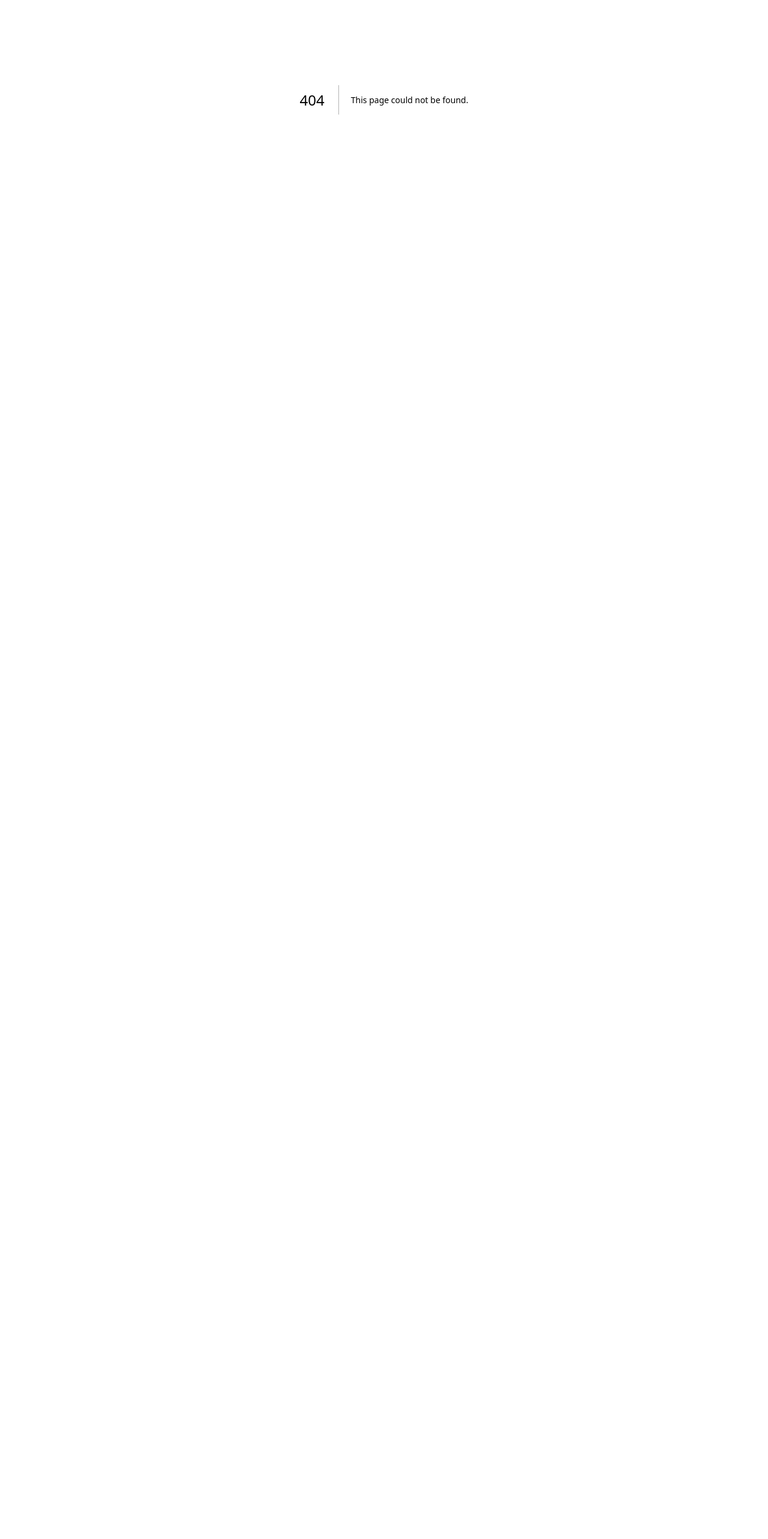
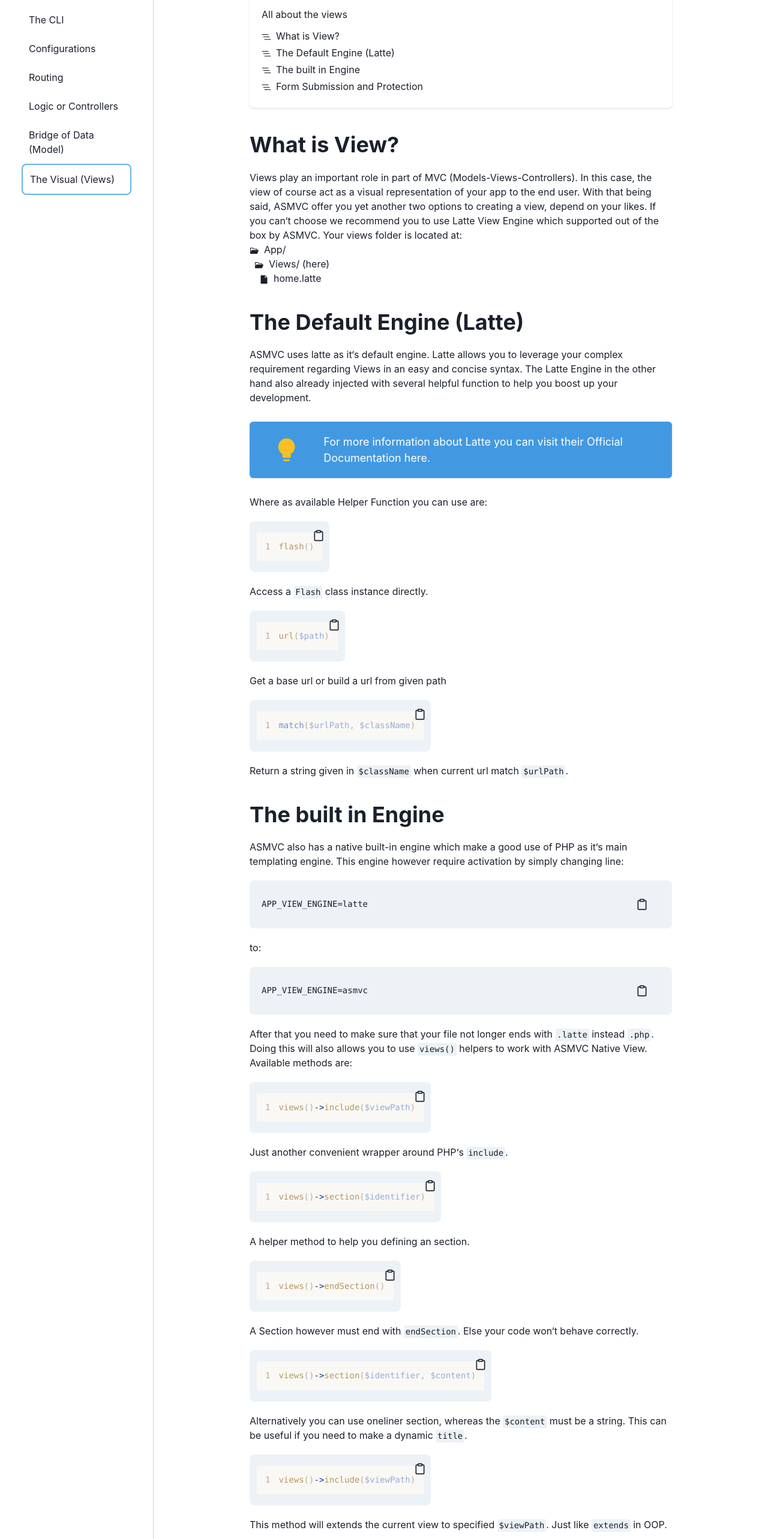
Before and after one commit to albetnov/asmvc-docs, a Next.js app: page /docs/basics/views in a window 1280 px wide. Before the commit this address had no page. Shown: the part 234-2800 px from the top of the page at 60% size. Before the commit the page ends 800 px from the top, so only its background shows below. Built offline with nearby package versions, Linux system fonts and the light colour scheme.

Commit message:
feat: add views page

```diff
--- a/Components/Docs/layoutModel.tsx
+++ b/Components/Docs/layoutModel.tsx
@@ -38,7 +38,8 @@
             {title: "Configurations", href: "/docs/basics/configs"},
             {title: "Routing", href: "/docs/basics/routings"},
             {title: "Logic or Controllers", href: "/docs/basics/controller"},
-            {title: "Bridge of Data (Model)", href: "/docs/basics/models"}
+            {title: "Bridge of Data (Model)", href: "/docs/basics/models"},
+            {title: "The Visual (Views)", href: "/docs/basics/views"}
         ]
     }
 ];
--- /dev/null
+++ b/Models/Basics/viewsModel.ts
@@ -0,0 +1,29 @@
+const navigations = [
+    {link: "what-is-view", title: "What is View?"},
+    {link: "latte-engine", title: "The Default Engine (Latte)"},
+    {link: "built-in", title: "The built in Engine"},
+    {link: "form-submission", title: "Form Submission and Protection"}
+];
+
+const viewsHelpersFn = {
+    include: "views()->include($viewPath)",
+    extends: "views()->include($viewPath)",
+    sectionOneLiner: "views()->section($identifier, $content)",
+    section: "views()->section($identifier)",
+    endSection: "views()->endSection()",
+    getSection: "views()->getSection($identifier)",
+    match: "views()->match($urlPath, $className)"
+};
+
+const generalFn = {
+    csrf: "csrf($key)",
+    getErrorMsg: "getErrorMsg($fieldName)",
+};
+
+const latteFn = {
+    flash: "flash()",
+    match: "match($urlPath, $className)",
+    url: "url($path)"
+};
+
+export {latteFn, generalFn, viewsHelpersFn, navigations};
--- /dev/null
+++ b/pages/docs/basics/views/index.tsx
@@ -0,0 +1,125 @@
+import Layout from "../../../../Components/Docs/Layout";
+import {generalFn, latteFn, navigations, viewsHelpersFn} from "../../../../Models/Basics/viewsModel";
+import Section from "../../../../Components/Docs/Section";
+import {Code, Link, List, ListItem, Text} from "@chakra-ui/react";
+import TipsCard from "../../../../Components/Docs/TipsCard";
+import CodeMultiLine from "../../../../Components/Docs/CodeMultiLine";
+import CodeOneLine from "../../../../Components/Docs/CodeOneLine";
+import OpenFolder from "../../../../Components/Docs/OpenFolder";
+import File from "../../../../Components/Docs/File";
+import RouteLink from "../../../../Components/RouteLink";
+
+export default function Views() {
+    return (
+        <Layout subTitle="The World of ASMVC" navigations={navigations} navigatorTitle="All about the views">
+            <Section navigator={navigations[0]}>
+                <Text>Views play an important role in part of MVC (Models-Views-Controllers). In this case, the view
+                    of course act as a visual representation of your app to the end user. With that being said,
+                    ASMVC offer you yet another two options to creating a view, depend on your likes. If you can&lsquo;t
+                    choose we recommend you to use <Link href="#latte">Latte View Engine</Link> which supported out
+                    of the box by ASMVC. Your views folder is located at:</Text>
+                <List>
+                    <OpenFolder>
+                        App/
+                        <List ml={2}>
+
+                            <OpenFolder>
+                                Views/ (here)
+                                <List ml={2}>
+                                    <File>home.latte</File>
+                                </List>
+                            </OpenFolder>
+                        </List>
+                    </OpenFolder>
+                </List>
+            </Section>
+            <Section navigator={navigations[1]}>
+                <Text>
+                    ASMVC uses latte as it&lsquo;s default engine. Latte allows you to leverage your complex
+                    requirement regarding Views in an easy and concise syntax. The Latte Engine in the other hand
+                    also already injected with several helpful function to help you boost up your development.
+                </Text>
+                <TipsCard>For more information about Latte you can visit their Official Documentation <Link
+                    href="https://latte.nette.org/">here</Link>.</TipsCard>
+                <Text>Where as available Helper Function you can use are:</Text>
+                <List>
+                    <ListItem>
+                        <CodeMultiLine code={latteFn.flash}/>
+                        <Text>Access a <Code>Flash</Code> class instance directly.</Text>
+                    </ListItem>
+                    <ListItem>
+                        <CodeMultiLine code={latteFn.url}/>
+                        <Text>Get a base url or build a url from given path</Text>
+                    </ListItem>
+                    <ListItem>
+                        <CodeMultiLine code={latteFn.match}/>
+                        <Text>Return a string given in <Code>$className</Code> when current url
+                            match <Code>$urlPath</Code>.</Text>
+                    </ListItem>
+                </List>
+            </Section>
+            <Section navigator={navigations[2]}>
+                <Text>ASMVC also has a native built-in engine which make a good use of PHP as it&lsquo;s main
+                    templating engine. This engine however require activation by simply changing line:</Text>
+                <CodeOneLine text="APP_VIEW_ENGINE=latte"/>
+                <Text>to:</Text>
+                <CodeOneLine text="APP_VIEW_ENGINE=asmvc"/>
+                <Text>After that you need to make sure that your file not longer ends
+                    with <Code>.latte</Code> instead <Code>.php</Code>. Doing this will also allows you to
+                    use <Code>views()</Code> helpers to work with ASMVC Native View. Available methods are:</Text>
+                <List>
+                    <ListItem>
+                        <CodeMultiLine code={viewsHelpersFn.include}/>
+                        <Text>Just another convenient wrapper around PHP&lsquo;s <Code>include</Code>.</Text>
+                    </ListItem>
+                    <ListItem>
+                        <CodeMultiLine code={viewsHelpersFn.section}/>
+                        <Text>A helper method to help you defining an section.</Text>
+                    </ListItem>
+                    <ListItem>
+                        <CodeMultiLine code={viewsHelpersFn.endSection}/>
+                        <Text>A Section however must end with <Code>endSection</Code>. Else your code won&lsquo;t behave
+                            correctly.</Text>
+                    </ListItem>
+                    <ListItem>
+                        <CodeMultiLine code={viewsHelpersFn.sectionOneLiner}/>
+                        <Text>Alternatively you can use oneliner section, whereas the <Code>$content</Code> must be a
+                            string. This can be useful if you need to make a dynamic <Code>title</Code>.</Text>
+                    </ListItem>
+                    <ListItem>
+                        <CodeMultiLine code={viewsHelpersFn.extends}/>
+                        <Text>This method will extends the current view to specified <Code>$viewPath</Code>. Just
+                            like <Code>extends</Code> in OOP.</Text>
+                    </ListItem>
+                    <ListItem>
+                        <CodeMultiLine code={viewsHelpersFn.getSection}/>
+                        <Text>Is a method to get a section which only be able to be called in parent view.</Text>
+                    </ListItem>
+                    <ListItem>
+                        <CodeMultiLine code={viewsHelpersFn.match}/>
+                        <Text>Return a string given in <Code>$className</Code> when current url
+                            match <Code>$urlPath</Code>.</Text>
+                    </ListItem>
+                </List>
+            </Section>
+            <Section navigator={navigations[3]}>
+                <Text>To make sure an attack won&lsquo;t occur when an user submitting a form through the app. ASMVC
+                    provide basic security like CSRF Protection.</Text>
+                <TipsCard>To learn more about CSRF Protection, please consult CSRF Documentation <RouteLink
+                    href="/">here</RouteLink>.</TipsCard>
+                <Text>Because of that ASMVC provides both globals helpers:</Text>
+                <List>
+                    <ListItem>
+                        <CodeMultiLine code={generalFn.csrf}/>
+                        <Text>To render HTML Input CSRF Token</Text>
+                    </ListItem>
+                    <ListItem>
+                        <CodeMultiLine code={generalFn.getErrorMsg}/>
+                        <Text>And this is not CSRF, instead this is a validation getters. Which we going to look forward
+                            in section <RouteLink href="/">Validations</RouteLink></Text>
+                    </ListItem>
+                </List>
+            </Section>
+        </Layout>
+    )
+}
```
